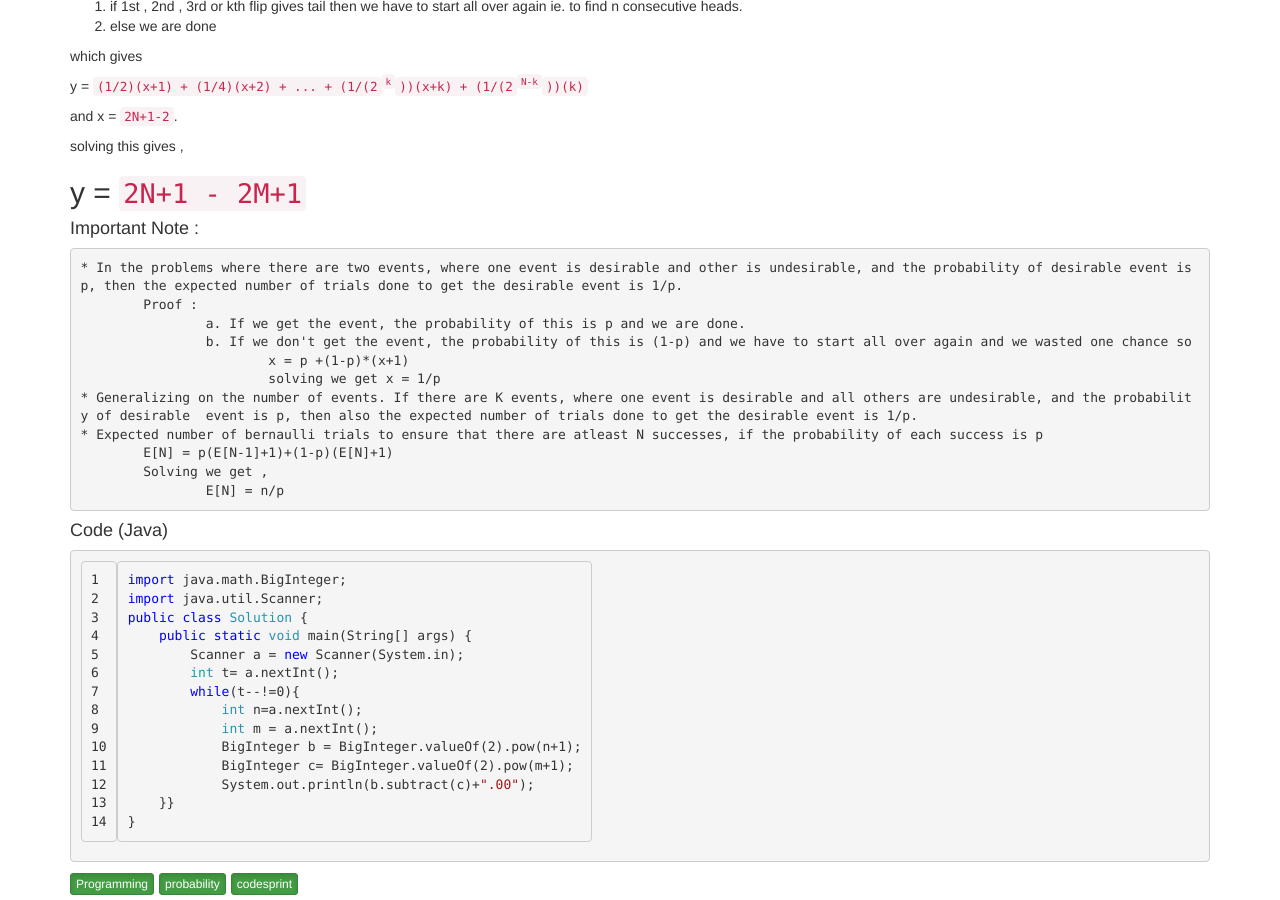
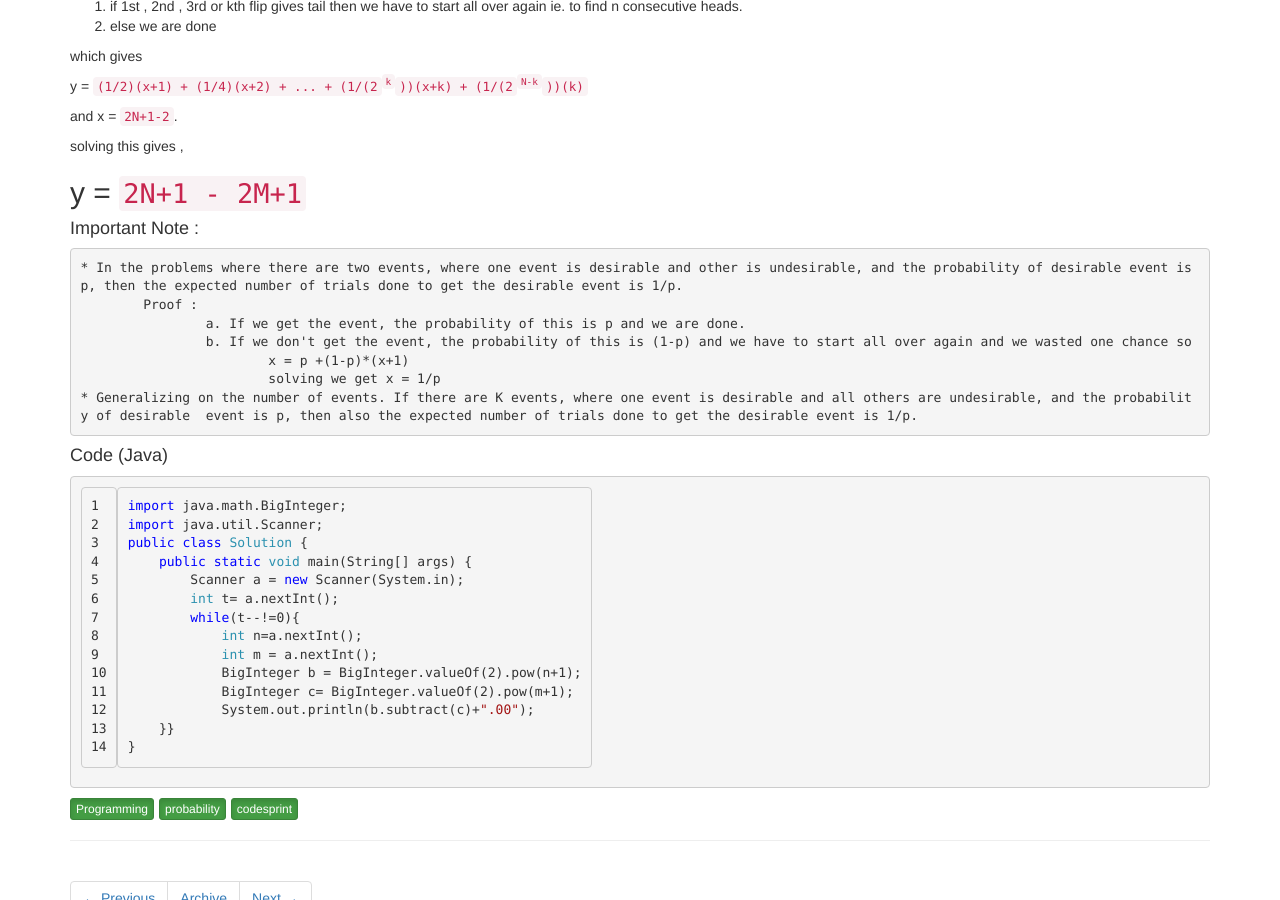
Before and after one commit to aakash01/aakash01.github.io, a Jekyll site: the page built from _posts/2014-03-15-coin-tosses.md, in a window 1280 px wide and 900 px high, scrolled down 1590 px. Built offline with Jekyll 4.4.1, drawn with Linux system fonts in a browser that asks for light colours; nearby versions of some CDN libraries; library files that are not in the unit come from our copies.

Commit message:
fixed markdown errors

```diff
--- a/_posts/2014-03-15-coin-tosses.md
+++ b/_posts/2014-03-15-coin-tosses.md
@@ -118,10 +118,7 @@ y = `2N+1 - 2M+1`
 				x = p +(1-p)*(x+1)
 				solving we get x = 1/p
 	* Generalizing on the number of events. If there are K events, where one event is desirable and all others are undesirable, and the probability of desirable 	event is p, then also the expected number of trials done to get the desirable event is 1/p.
-	* Expected number of bernaulli trials to ensure that there are atleast N successes, if the probability of each success is p
-		E[N] = p(E[N-1]+1)+(1-p)(E[N]+1)
-		Solving we get ,
-			E[N] = n/p
+
 
 
 
```
